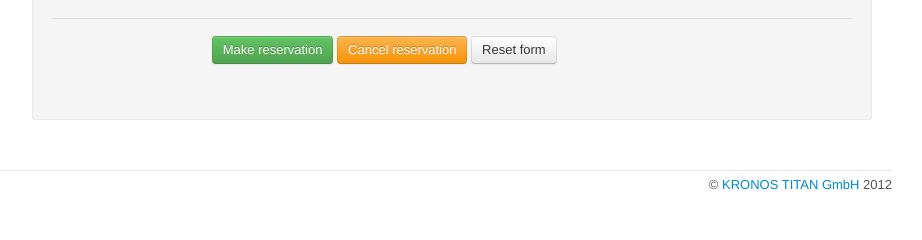
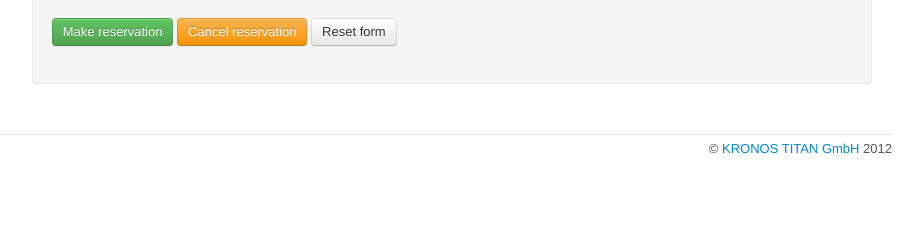
Before and after one commit to lmoppert/KRONOS-Timeslots, a Django app: template templates/timeslots/slot_detail.html in a window 1280 px wide. Shown: the part 402-642 px from the top of the page, without its empty margins (333-1255 px from the left). Run offline with Django 3.2, Linux system fonts and the light colour scheme; the template is opened without the code that fills it: most values are stand-ins (such as "Sample title", 1, 10 or a date in 2020); parts of the project's set-up code (start-up, migrations or seed data) failed here and were passed over; some libraries are stand-ins or nearby versions.

Commit message:
class form-actions has much too much padding

```diff
--- a/templates/timeslots/slot_detail.html
+++ b/templates/timeslots/slot_detail.html
@@ -73,9 +73,8 @@
                 <thead><tr><th>{% trans "Jobnumber" %}</th><th>{% trans "Description" %}</th><th></th></tr></thead>
                 <tbody>
                 {% for f in form %}
-                        {{ f.id }}
                     <tr {% if not station.id == 2 %}class="charge_detail"{% endif %}>
-                            <td>{{ f.number|as_crispy_field }}</td>
+                        <td>{{ f.id }}{{ f.number|as_crispy_field }}</td>
                         <td>{{ f.description|as_crispy_field }}</td>
                         <td>{% if f.instance.pk %}{{ f.DELETE }}{% endif %}</td>
                     </tr>
@@ -84,7 +83,7 @@
             </table>
             {{ form.management_form }}
 
-            <div class="form-actions">
+            <div class="buttons">
                 <button type="submit" class="btn btn-success" name="makeReservation" onclick="preventUnload(false)">
                     {% if created %}{% trans "Make reservation" %}{% else %}{% trans "Update reservation" %}{% endif %}
                 </button>
```
Also changed, not shown: 1 other file. Lines whose indentation alone changed are shown as unchanged.
